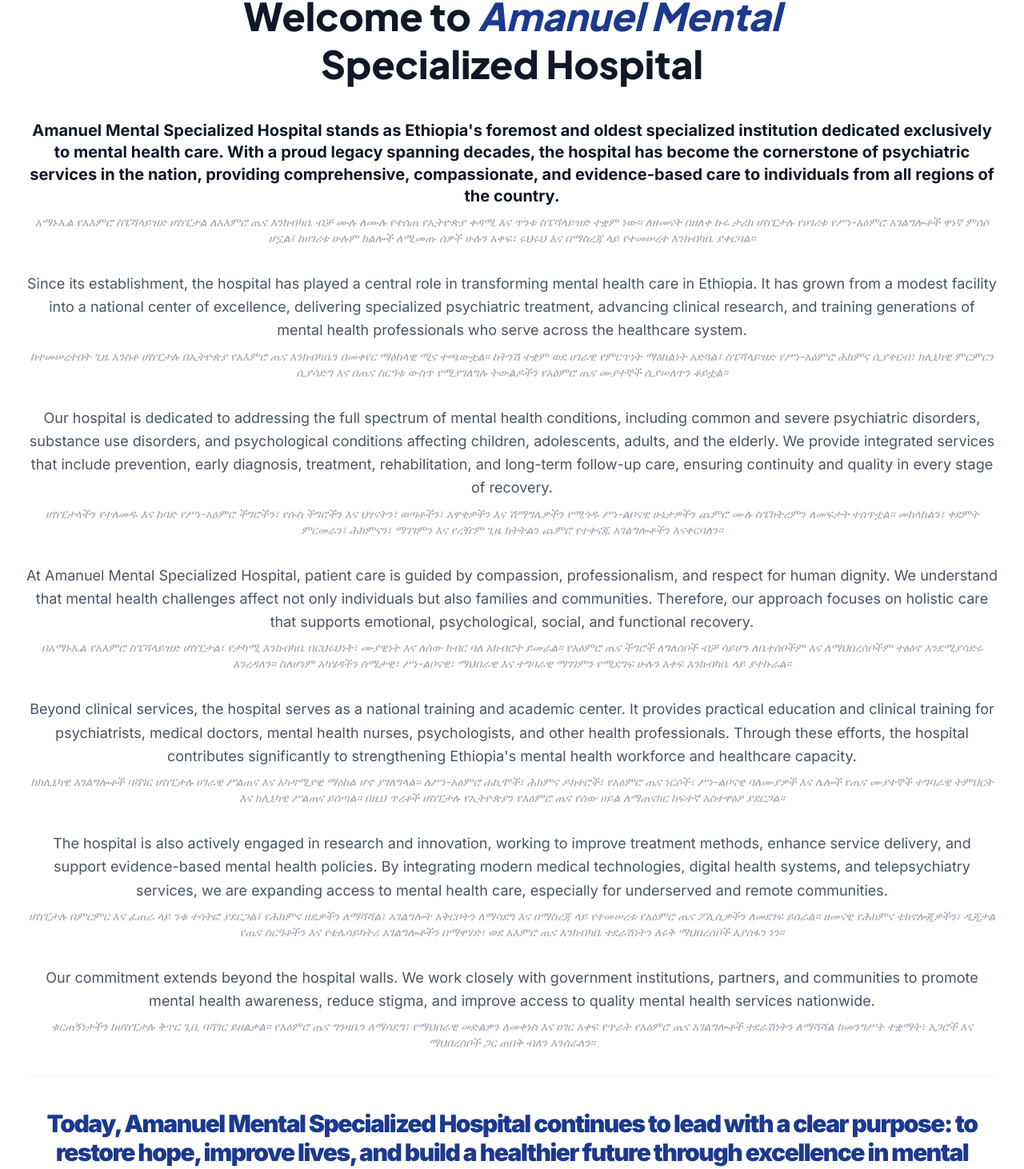
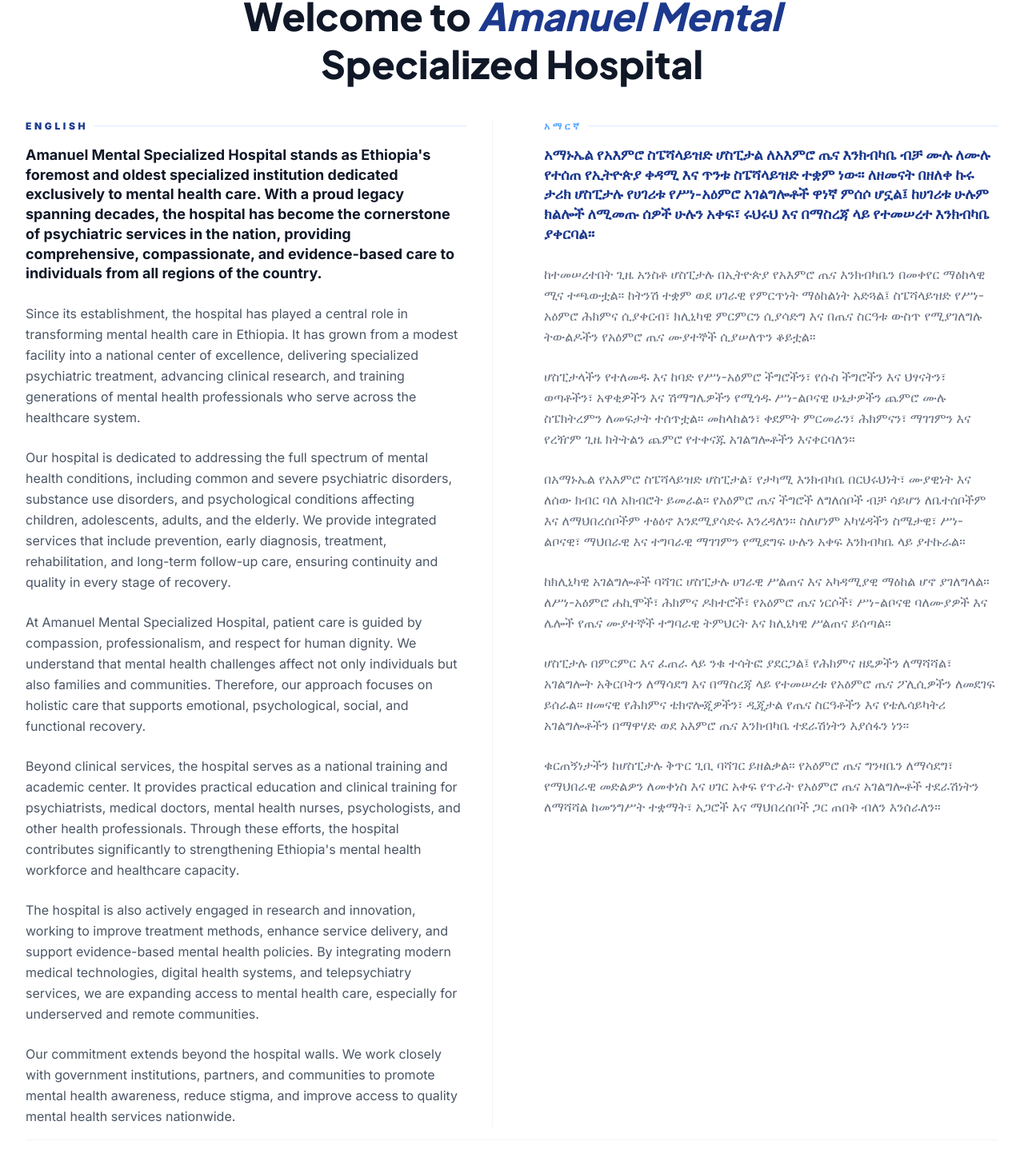
Before and after one commit to jonnahjr/amsh-website, a Next.js app in the folder frontend/: page /about in a window 1280 px wide. Shown: the part 1142-2604 px from the top of the page at 80% size. Built offline with nearby package versions, Linux system fonts and the light colour scheme; no server answers.

Commit message:
Side-by-side bilingual layout in About page (English left, Amharic right)

```diff
--- a/frontend/app/about/page.tsx
+++ b/frontend/app/about/page.tsx
@@ -88,67 +88,70 @@
                                 Welcome to <span className="text-blue-900 italic">Amanuel Mental</span><br />
                                 Specialized Hospital
                             </h2>
-                            <div className="space-y-8 text-gray-600 text-lg leading-relaxed text-center">
-                                <div>
-                                    <p className="font-bold text-xl text-gray-900 leading-snug mb-2">
+                            <div className="grid grid-cols-1 md:grid-cols-2 gap-12 text-left mt-8">
+                                {/* English Column */}
+                                <div className="space-y-6 text-gray-600 text-base leading-relaxed border-r border-gray-100 pr-8">
+                                    <div className="flex items-center gap-2 mb-4">
+                                        <span className="text-xs font-black uppercase tracking-[0.3em] text-blue-900">English</span>
+                                        <span className="flex-1 h-px bg-blue-100" />
+                                    </div>
+                                    <p className="font-bold text-lg text-gray-900 leading-snug">
                                         Amanuel Mental Specialized Hospital stands as Ethiopia's foremost and oldest specialized institution dedicated exclusively to mental health care. With a proud legacy spanning decades, the hospital has become the cornerstone of psychiatric services in the nation, providing comprehensive, compassionate, and evidence-based care to individuals from all regions of the country.
                                     </p>
-                                    <p className="text-sm text-gray-400 italic">
-                                        አማኑኤል የአእምሮ ስፔሻላይዝድ ሆስፒታል ለአእምሮ ጤና እንክብካቤ ብቻ ሙሉ ለሙሉ የተሰጠ የኢትዮጵያ ቀዳሚ እና ጥንቱ ስፔሻላይዝድ ተቋም ነው። ለዘመናት በዘለቀ ኩሩ ታሪክ ሆስፒታሉ  የሀገሪቱ የሥነ-አዕምሮ አገልግሎቶች ዋነኛ ምሰሶ ሆኗል፤ ከሀገሪቱ ሁሉም ክልሎች ለሚመጡ ሰዎች ሁሉን አቀፍ፣ ሩህሩህ እና በማስረጃ ላይ የተመሠረተ እንክብካቤ ያቀርባል።
+                                    <p>
+                                        Since its establishment, the hospital has played a central role in transforming mental health care in Ethiopia. It has grown from a modest facility into a national center of excellence, delivering specialized psychiatric treatment, advancing clinical research, and training generations of mental health professionals who serve across the healthcare system.
+                                    </p>
+                                    <p>
+                                        Our hospital is dedicated to addressing the full spectrum of mental health conditions, including common and severe psychiatric disorders, substance use disorders, and psychological conditions affecting children, adolescents, adults, and the elderly. We provide integrated services that include prevention, early diagnosis, treatment, rehabilitation, and long-term follow-up care, ensuring continuity and quality in every stage of recovery.
+                                    </p>
+                                    <p>
+                                        At Amanuel Mental Specialized Hospital, patient care is guided by compassion, professionalism, and respect for human dignity. We understand that mental health challenges affect not only individuals but also families and communities. Therefore, our approach focuses on holistic care that supports emotional, psychological, social, and functional recovery.
+                                    </p>
+                                    <p>
+                                        Beyond clinical services, the hospital serves as a national training and academic center. It provides practical education and clinical training for psychiatrists, medical doctors, mental health nurses, psychologists, and other health professionals. Through these efforts, the hospital contributes significantly to strengthening Ethiopia's mental health workforce and healthcare capacity.
+                                    </p>
+                                    <p>
+                                        The hospital is also actively engaged in research and innovation, working to improve treatment methods, enhance service delivery, and support evidence-based mental health policies. By integrating modern medical technologies, digital health systems, and telepsychiatry services, we are expanding access to mental health care, especially for underserved and remote communities.
+                                    </p>
+                                    <p>
+                                        Our commitment extends beyond the hospital walls. We work closely with government institutions, partners, and communities to promote mental health awareness, reduce stigma, and improve access to quality mental health services nationwide.
                                     </p>
                                 </div>
-                                <div>
-                                    <p className="mb-2">
-                                        Since its establishment, the hospital has played a central role in transforming mental health care in Ethiopia. It has grown from a modest facility into a national center of excellence, delivering specialized psychiatric treatment, advancing clinical research, and training generations of mental health professionals who serve across the healthcare system.
+
+                                {/* Amharic Column */}
+                                <div className="space-y-6 text-gray-500 text-base leading-relaxed pl-0 md:pl-4">
+                                    <div className="flex items-center gap-2 mb-4">
+                                        <span className="text-xs font-black uppercase tracking-[0.3em] text-blue-400">አማርኛ</span>
+                                        <span className="flex-1 h-px bg-blue-100" />
+                                    </div>
+                                    <p className="font-bold text-lg text-blue-900 leading-snug">
+                                        አማኑኤል የአእምሮ ስፔሻላይዝድ ሆስፒታል ለአእምሮ ጤና እንክብካቤ ብቻ ሙሉ ለሙሉ የተሰጠ የኢትዮጵያ ቀዳሚ እና ጥንቱ ስፔሻላይዝድ ተቋም ነው። ለዘመናት በዘለቀ ኩሩ ታሪክ ሆስፒታሉ የሀገሪቱ የሥነ-አዕምሮ አገልግሎቶች ዋነኛ ምሰሶ ሆኗል፤ ከሀገሪቱ ሁሉም ክልሎች ለሚመጡ ሰዎች ሁሉን አቀፍ፣ ሩህሩህ እና በማስረጃ ላይ የተመሠረተ እንክብካቤ ያቀርባል።
                                     </p>
-                                    <p className="text-sm text-gray-400 italic">
+                                    <p>
                                         ከተመሠረተበት ጊዜ አንስቶ ሆስፒታሉ በኢትዮጵያ የአእምሮ ጤና እንክብካቤን በመቀየር ማዕከላዊ ሚና ተጫውቷል። ከትንሽ ተቋም ወደ ሀገራዊ የምርጥነት ማዕከልነት አድጓል፤ ስፔሻላይዝድ የሥነ-አዕምሮ ሕክምና ሲያቀርብ፣ ክሊኒካዊ ምርምርን ሲያሳድግ እና በጤና ስርዓቱ ውስጥ የሚያገለግሉ ትውልዶችን የአዕምሮ ጤና ሙያተኞች ሲያሠለጥን ቆይቷል።
                                     </p>
-                                </div>
-                                <div>
-                                    <p className="mb-2">
-                                        Our hospital is dedicated to addressing the full spectrum of mental health conditions, including common and severe psychiatric disorders, substance use disorders, and psychological conditions affecting children, adolescents, adults, and the elderly. We provide integrated services that include prevention, early diagnosis, treatment, rehabilitation, and long-term follow-up care, ensuring continuity and quality in every stage of recovery.
-                                    </p>
-                                    <p className="text-sm text-gray-400 italic">
+                                    <p>
                                         ሆስፒታላችን የተለመዱ እና ከባድ የሥነ-አዕምሮ ችግሮችን፣ የሱስ ችግሮችን እና ህፃናትን፣ ወጣቶችን፣ አዋቂዎችን እና ሽማግሌዎችን የሚጎዱ ሥነ-ልቦናዊ ሁኔታዎችን ጨምሮ ሙሉ ስፔክትረምን ለመፍታት ተሰጥቷል። መከላከልን፣ ቀደምት ምርመራን፣ ሕክምናን፣ ማገገምን እና የረዥም ጊዜ ክትትልን ጨምሮ የተቀናጁ አገልግሎቶችን እናቀርባለን።
                                     </p>
-                                </div>
-                                <div>
-                                    <p className="mb-2">
-                                        At Amanuel Mental Specialized Hospital, patient care is guided by compassion, professionalism, and respect for human dignity. We understand that mental health challenges affect not only individuals but also families and communities. Therefore, our approach focuses on holistic care that supports emotional, psychological, social, and functional recovery.
-                                    </p>
-                                    <p className="text-sm text-gray-400 italic">
+                                    <p>
                                         በአማኑኤል የአእምሮ ስፔሻላይዝድ ሆስፒታል፣ የታካሚ እንክብካቤ በርህሩህነት፣ ሙያዊነት እና ለሰው ክብር ባለ አክብሮት ይመራል። የአዕምሮ ጤና ችግሮች ለግለሰቦች ብቻ ሳይሆን ለቤተሰቦችም እና ለማህበረሰቦችም ተፅዕኖ እንደሚያሳድሩ እንረዳለን። ስለሆነም አካሄዳችን ስሜታዊ፣ ሥነ-ልቦናዊ፣ ማህበራዊ እና ተግባራዊ ማገገምን የሚደግፍ ሁሉን አቀፍ እንክብካቤ ላይ ያተኩራል።
                                     </p>
-                                </div>
-                                <div>
-                                    <p className="mb-2">
-                                        Beyond clinical services, the hospital serves as a national training and academic center. It provides practical education and clinical training for psychiatrists, medical doctors, mental health nurses, psychologists, and other health professionals. Through these efforts, the hospital contributes significantly to strengthening Ethiopia's mental health workforce and healthcare capacity.
+                                    <p>
+                                        ከክሊኒካዊ አገልግሎቶች ባሻገር ሆስፒታሉ ሀገራዊ ሥልጠና እና አካዳሚያዊ ማዕከል ሆኖ ያገለግላል። ለሥነ-አዕምሮ ሐኪሞች፣ ሕክምና ዶክተሮች፣ የአዕምሮ ጤና ነርሶች፣ ሥነ-ልቦናዊ ባለሙያዎች እና ሌሎች የጤና ሙያተኞች ተግባራዊ ትምህርት እና ክሊኒካዊ ሥልጠና ይሰጣል።
                                     </p>
-                                    <p className="text-sm text-gray-400 italic">
-                                        ከክሊኒካዊ አገልግሎቶች ባሻገር ሆስፒታሉ ሀገራዊ ሥልጠና እና አካዳሚያዊ ማዕከል ሆኖ ያገለግላል። ለሥነ-አዕምሮ ሐኪሞች፣ ሕክምና ዶክተሮች፣ የአዕምሮ ጤና ነርሶች፣ ሥነ-ልቦናዊ ባለሙያዎች እና ሌሎች የጤና ሙያተኞች ተግባራዊ ትምህርት እና ክሊኒካዊ ሥልጠና ይሰጣል። በዚህ ጥረቶች ሆስፒታሉ የኢትዮጵያን የአዕምሮ ጤና የሰው ሀይል ለማጠናከር ከፍተኛ አስተዋፅዖ ያደርጋል።
+                                    <p>
+                                        ሆስፒታሉ በምርምር እና ፈጠራ ላይ ንቁ ተሳትፎ ያደርጋል፤ የሕክምና ዘዴዎችን ለማሻሻል፣ አገልግሎት አቅርቦትን ለማሳደግ እና በማስረጃ ላይ የተመሠረቱ የአዕምሮ ጤና ፖሊሲዎችን ለመደገፍ ይሰራል። ዘመናዊ የሕክምና ቴክኖሎጂዎችን፣ ዲጂታል የጤና ስርዓቶችን እና የቴሌሳይካትሪ አገልግሎቶችን በማዋሃድ ወደ አእምሮ ጤና እንክብካቤ ተደራሽነትን እያሰፋን ነን።
                                     </p>
-                                </div>
-                                <div>
-                                    <p className="mb-2">
-                                        The hospital is also actively engaged in research and innovation, working to improve treatment methods, enhance service delivery, and support evidence-based mental health policies. By integrating modern medical technologies, digital health systems, and telepsychiatry services, we are expanding access to mental health care, especially for underserved and remote communities.
-                                    </p>
-                                    <p className="text-sm text-gray-400 italic">
-                                        ሆስፒታሉ በምርምር እና ፈጠራ ላይ ንቁ ተሳትፎ ያደርጋል፤ የሕክምና ዘዴዎችን ለማሻሻል፣ አገልግሎት አቅርቦትን ለማሳደግ እና በማስረጃ ላይ የተመሠረቱ የአዕምሮ ጤና ፖሊሲዎችን ለመደገፍ ይሰራል። ዘመናዊ የሕክምና ቴክኖሎጂዎችን፣ ዲጂታል የጤና ስርዓቶችን እና የቴሌሳይካትሪ አገልግሎቶችን በማዋሃድ፣ ወደ አእምሮ ጤና እንክብካቤ ተደራሽነትን ለሩቅ ማህበረሰቦች እያሰፋን ነን።
-                                    </p>
-                                </div>
-                                <div>
-                                    <p className="mb-2">
-                                        Our commitment extends beyond the hospital walls. We work closely with government institutions, partners, and communities to promote mental health awareness, reduce stigma, and improve access to quality mental health services nationwide.
-                                    </p>
-                                    <p className="text-sm text-gray-400 italic">
+                                    <p>
                                         ቁርጠኝነታችን ከሆስፒታሉ ቅጥር ጊቢ ባሻገር ይዘልቃል። የአዕምሮ ጤና ግንዛቤን ለማሳደግ፣ የማህበራዊ መድልዎን ለመቀነስ እና ሀገር አቀፍ የጥራት የአዕምሮ ጤና አገልግሎቶች ተደራሽነትን ለማሻሻል ከመንግሥት ተቋማት፣ አጋሮች እና ማህበረሰቦች ጋር ጠበቅ ብለን እንሰራለን።
                                     </p>
                                 </div>
-                                <p className="font-black text-blue-900 pt-10 border-t border-gray-100 text-3xl tracking-tighter">
-                                    Today, Amanuel Mental Specialized Hospital continues to lead with a clear purpose: to restore hope, improve lives, and build a healthier future through excellence in mental health care, education, and research.
-                                </p>
                             </div>
+
+                            {/* Closing statement - full width */}
+                            <p className="font-black text-blue-900 pt-10 mt-4 border-t border-gray-100 text-3xl tracking-tighter text-center">
+                                Today, Amanuel Mental Specialized Hospital continues to lead with a clear purpose: to restore hope, improve lives, and build a healthier future through excellence in mental health care, education, and research.
+                            </p>
                         </div>
                     </div>
                 </section>
```
